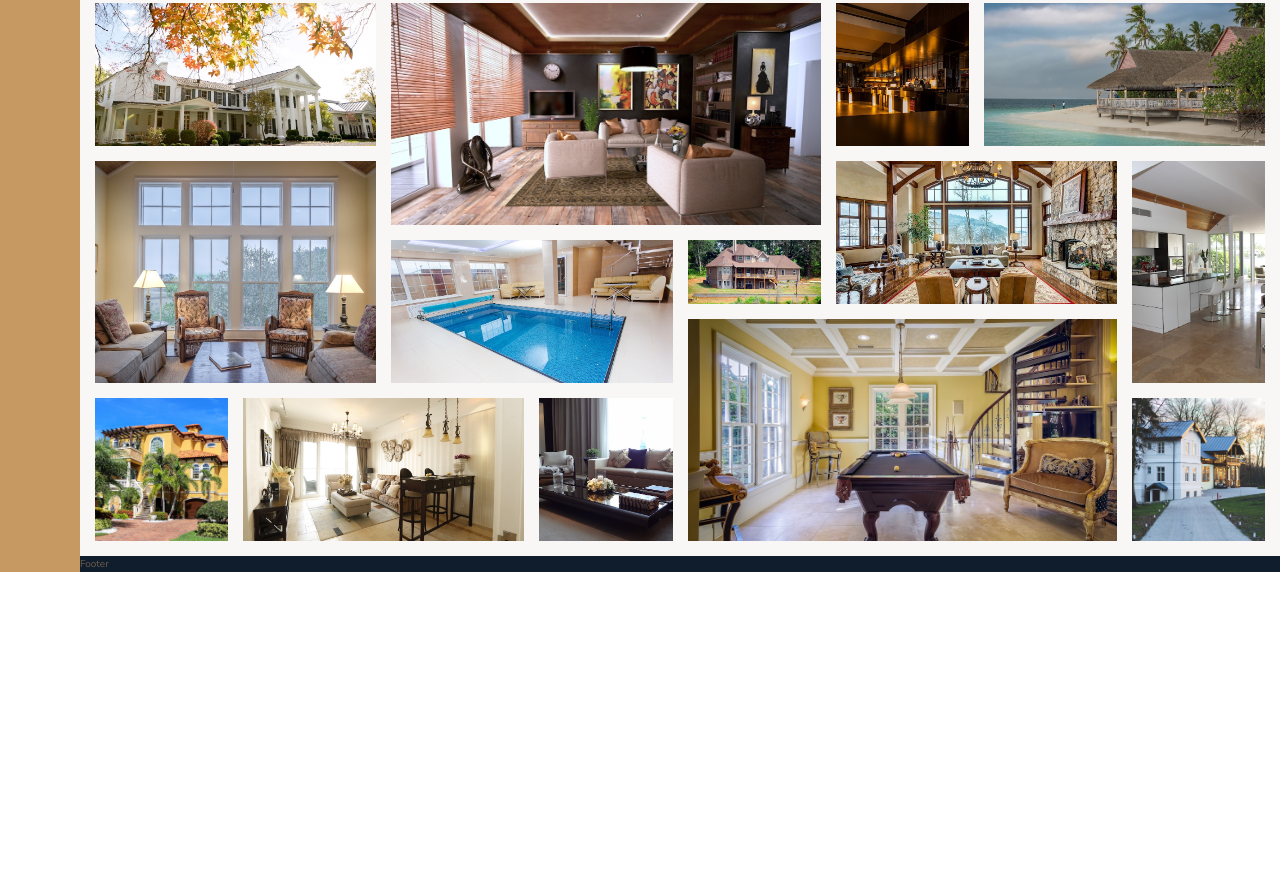
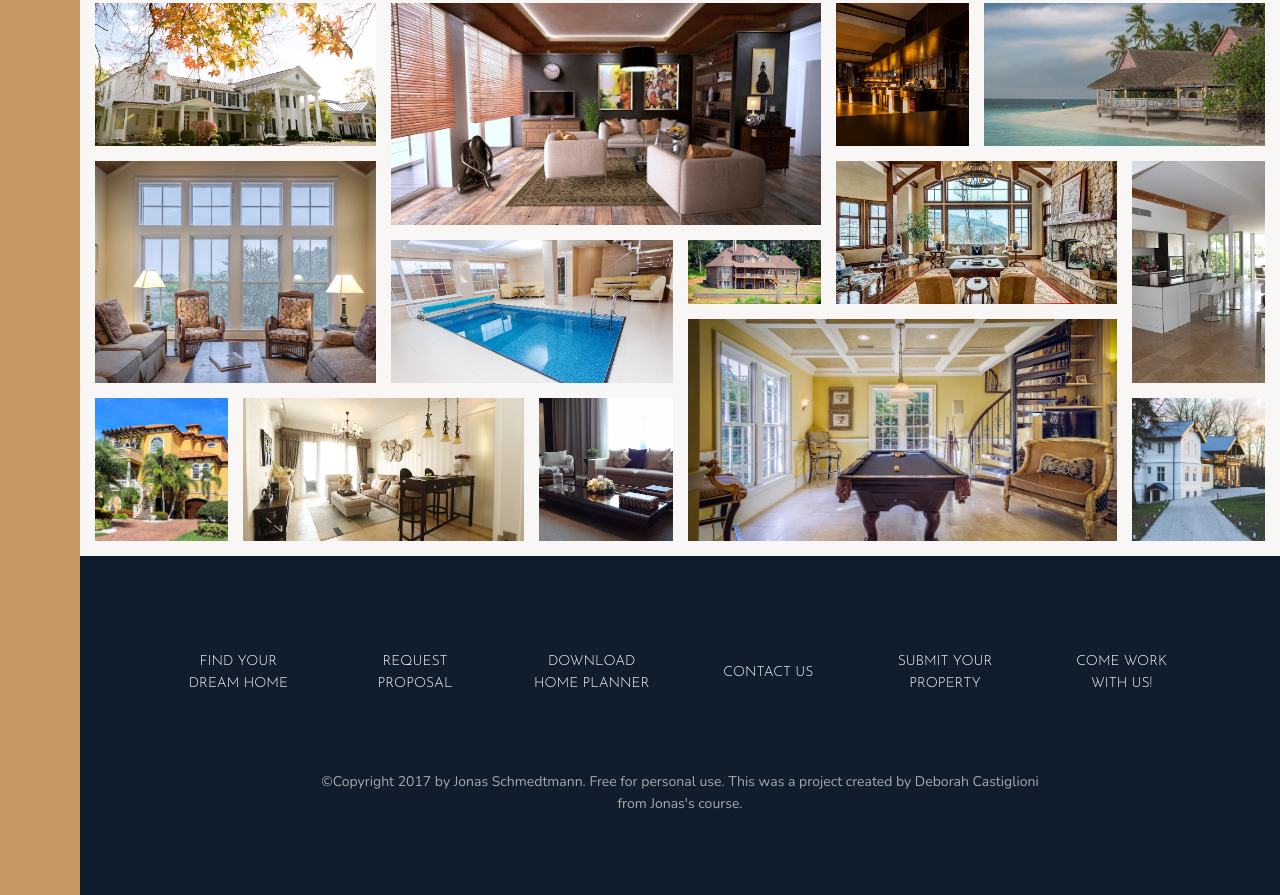
Before and after one commit to DebBugging/Nexter-Project-Advanced-CSS-and-Sass-course, a website: page index.html in a window 1280 px wide. Shown: the part 3130-4025 px from the top of the page. Before the commit the page ends 3702 px from the top, so only its background shows below. Drawn offline with nearby package versions, Linux system fonts and the light colour scheme.

Commit message:
Add content and style the footer

```diff
--- a/index.html
+++ b/index.html
@@ -341,7 +341,20 @@
         </section>
 
         <footer class="footer">
-            Footer
+            <ul class="nav">
+                <li class="nav__item"><a href="#" class="nav__link">Find your dream home</a></li>
+
+                <li class="nav__item"><a href="#" class="nav__link">Request proposal</a></li>
+
+                <li class="nav__item"><a href="#" class="nav__link">Download home planner</a></li>
+
+                <li class="nav__item"><a href="#" class="nav__link">Contact us</a></li>
+
+                <li class="nav__item"><a href="#" class="nav__link">Submit your property</a></li>
+
+                <li class="nav__item"><a href="#" class="nav__link">Come work with us!</a></li>
+            </ul>
+            <p class="copyright">&copy;Copyright 2017 by Jonas Schmedtmann. Free for personal use. This was a project created by Deborah Castiglioni from Jonas's course.</p>
         </footer>
 
     </body>
--- a/sass/_footer.scss
+++ b/sass/_footer.scss
@@ -1,4 +1,40 @@
 .footer {
     background-color: $color-secondary;
     grid-column: full-start/full-end;
+    padding: 8rem;
 }
+
+.nav {
+    list-style: none;
+    display: grid;
+    grid-template-columns: repeat(auto-fit, minmax(15rem, 1fr));
+    grid-gap: 2rem;
+    align-items: center;
+
+    &__link:link,
+    &__link:visited {
+        font-size: 1.4rem;
+        color: #fff;
+        text-decoration: none;
+        font-family: $font-display;
+        text-transform: uppercase;
+        text-align: center;
+        padding: 1.5rem;
+        display: block;
+        transition: all .2s;
+    }
+
+    &__link:hover,
+    &__link:active {
+        background-color: rgba(#fff, .05);
+        transform: translateY(-3px);
+    }
+}
+
+.copyright {
+    font-size: 1.4rem;
+    color: $color-grey-light-2;
+    margin: 6rem auto 0;
+    text-align: center;
+    width:70%;
+}
```
Also changed, not shown: css/style.css.
